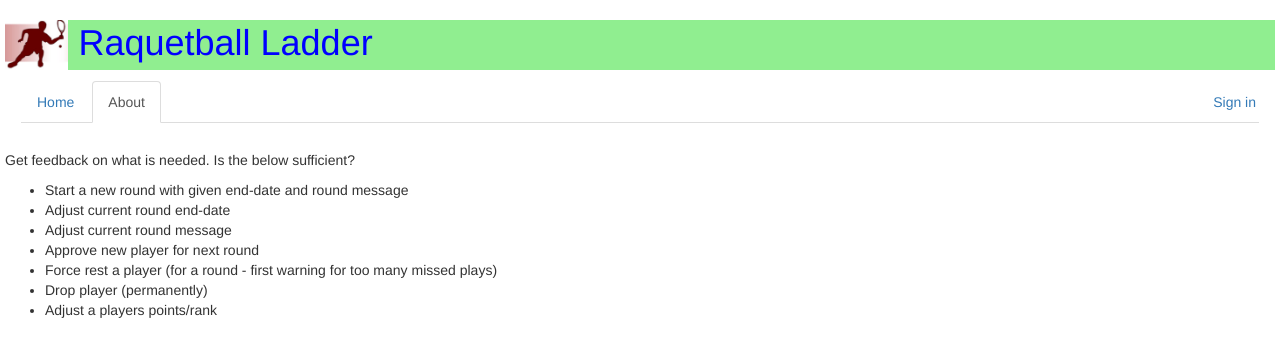
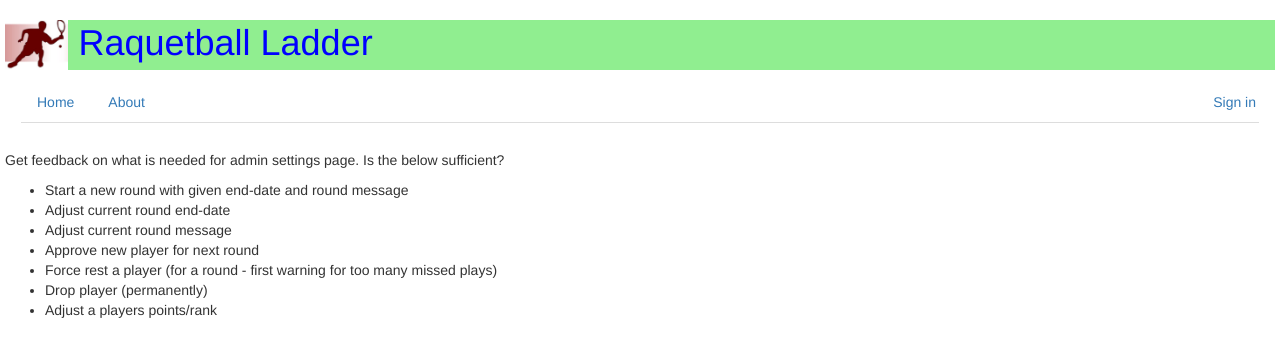
Before and after one commit to marcshepard/Rball-ladder, a plain HTML site: page admin.html in a window 1280 px wide. Drawn offline with Linux system fonts and the light colour scheme.

Commit message:
more fixes

```diff
--- a/admin.html
+++ b/admin.html
@@ -28,8 +28,8 @@
             <div class="container-fluid">
                 <ul class="nav nav-tabs">
                     <li><a href="index.html">Home</a></li>
-                    <li class="active"><a href="about.html">About</a></li>
-                    <li class="hide_if_not_logged_in"><a href="admin.html">Admin</a></li>
+                    <li><a href="about.html">About</a></li>
+                    <li class="active hide_if_not_logged_in"><a href="admin.html">Admin</a></li>
                     <li class="navbar-right hide_if_logged_in"><a href="index.html#login">Sign in</a></li>
                     <li class="navbar-right hide_if_not_logged_in"><a href="index.html" onclick="logout()">Sign out</a></li>
                     <li class="navbar-right hide_if_not_logged_in"><a href="settings.html">Hi <span class="user_name"></span></a></li>
@@ -37,7 +37,7 @@
             </div>
         </nav>
 
-        <p>Get feedback on what is needed. Is the below sufficient?</p>
+        <p>Get feedback on what is needed for admin settings page. Is the below sufficient?</p>
         <ul>
             <li>Start a new round with given end-date and round message</li>
             <li>Adjust current round end-date</li>
```
Also changed, not shown: settings.html (+1 -1 lines).
